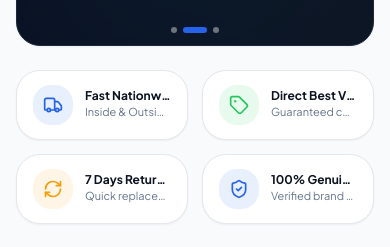
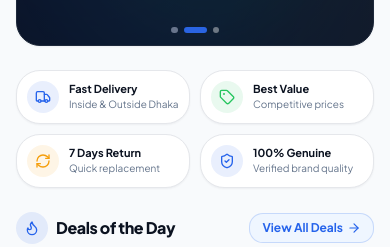
Before and after one commit to abdulsuban1996/Javed-shop, a Next.js app: page / in a window 390 px wide. Shown: the part 448-695 px from the top of the page. Built offline with nearby package versions, Linux system fonts and the light colour scheme; no server answers; the database is empty; a web font is replaced by a local one.

Commit message:
Fix_mobile_view_trust_badges_text_truncation

```diff
--- a/components/home/TrustBadges.tsx
+++ b/components/home/TrustBadges.tsx
@@ -7,29 +7,33 @@ import { Truck, Tag, RefreshCw, ShieldCheck } from 'lucide-react';
 const BADGES = [
   {
     icon: Truck,
-    title: 'Fast Nationwide Delivery',
-    description: 'Inside & Outside Dhaka delivery',
+    title: 'Fast Delivery',
+    subtitle: 'Nationwide in BD',
+    description: 'Inside & Outside Dhaka',
     color: 'text-[#2563EB]',
     bg: 'bg-[#2563EB]/10',
   },
   {
     icon: Tag,
-    title: 'Direct Best Value',
-    description: 'Guaranteed competitive pricing',
+    title: 'Best Value',
+    subtitle: 'Direct Pricing',
+    description: 'Competitive prices',
     color: 'text-[#25C55E]',
     bg: 'bg-[#25C55E]/10',
   },
   {
     icon: RefreshCw,
-    title: '7 Days Return & Warranty',
-    description: 'Quick replacement guarantee',
+    title: '7 Days Return',
+    subtitle: '& Easy Warranty',
+    description: 'Quick replacement',
     color: 'text-amber-500',
     bg: 'bg-amber-500/10',
   },
   {
     icon: ShieldCheck,
-    title: '100% Genuine Products',
-    description: 'Verified brand authentic quality',
+    title: '100% Genuine',
+    subtitle: 'Authentic Products',
+    description: 'Verified brand quality',
     color: 'text-[#2563EB]',
     bg: 'bg-[#2563EB]/10',
   },
@@ -37,7 +41,7 @@ const BADGES = [
 
 export default function TrustBadges() {
   return (
-    <div className="w-full grid grid-cols-2 lg:grid-cols-4 gap-3.5 my-4">
+    <div className="w-full grid grid-cols-2 lg:grid-cols-4 gap-2.5 sm:gap-3.5 my-3 sm:my-4">
       {BADGES.map((badge, idx) => {
         const Icon = badge.icon;
         return (
@@ -46,14 +50,18 @@ export default function TrustBadges() {
             initial={{ opacity: 0, y: 8 }}
             animate={{ opacity: 1, y: 0 }}
             transition={{ duration: 0.3, delay: idx * 0.05 }}
-            className="flex items-center gap-3 bg-white border border-[#E5E7EB] rounded-2xl px-4 py-3.5 shadow-sm hover:border-[#2563EB]/40 hover:shadow-md transition-all duration-200"
+            className="flex items-center gap-2.5 sm:gap-3 bg-white border border-[#E5E7EB] rounded-2xl p-2.5 sm:px-4 sm:py-3.5 shadow-sm hover:border-[#2563EB]/40 hover:shadow-md transition-all duration-200"
           >
-            <div className={`p-2.5 rounded-xl ${badge.bg} shrink-0`}>
-              <Icon className={`w-5 h-5 ${badge.color}`} />
+            <div className={`p-2 sm:p-2.5 rounded-xl ${badge.bg} shrink-0 flex items-center justify-center`}>
+              <Icon className={`w-4 h-4 sm:w-5 sm:h-5 ${badge.color}`} />
             </div>
-            <div className="min-w-0">
-              <p className="font-bold text-[#0B1220] text-xs truncate">{badge.title}</p>
-              <p className="text-[11px] text-slate-500 truncate">{badge.description}</p>
+            <div className="min-w-0 flex-1">
+              <p className="font-bold text-[#0B1220] text-[11px] sm:text-xs leading-tight">
+                {badge.title} <span className="hidden sm:inline font-normal text-slate-500">{badge.subtitle}</span>
+              </p>
+              <p className="text-[10px] sm:text-[11px] text-slate-500 leading-tight mt-0.5">
+                {badge.description}
+              </p>
             </div>
           </motion.div>
         );
```
